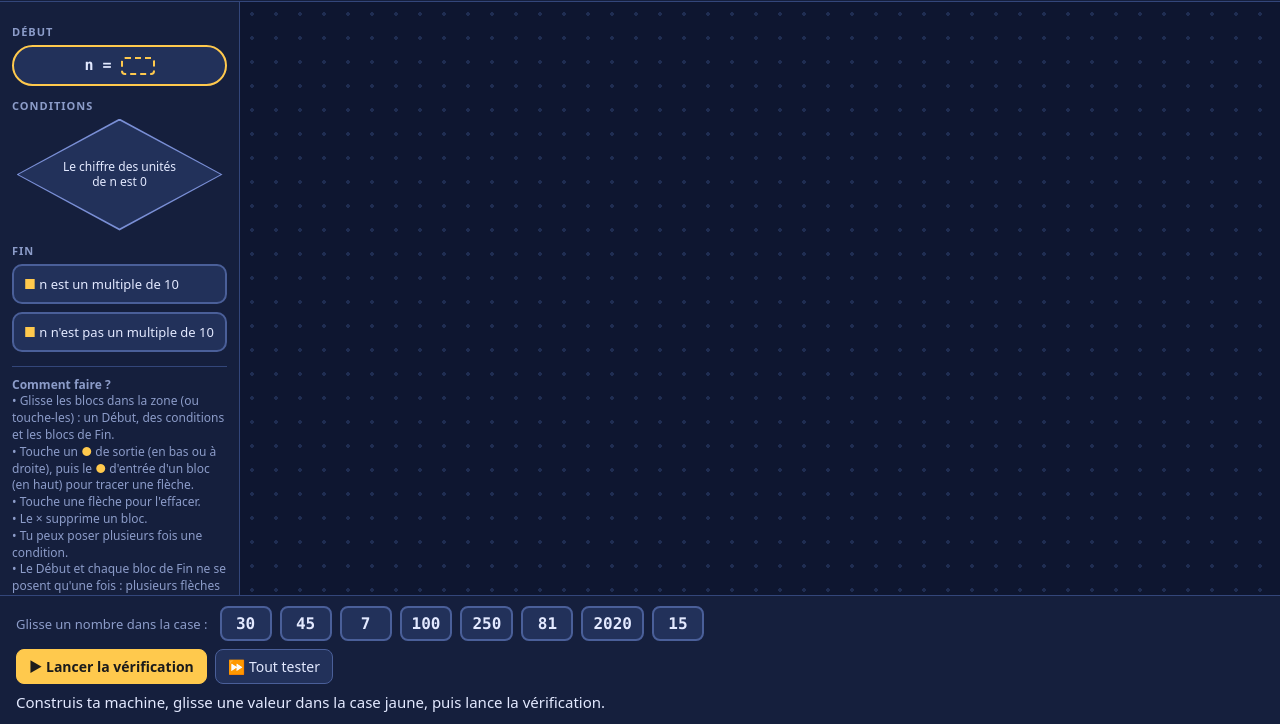
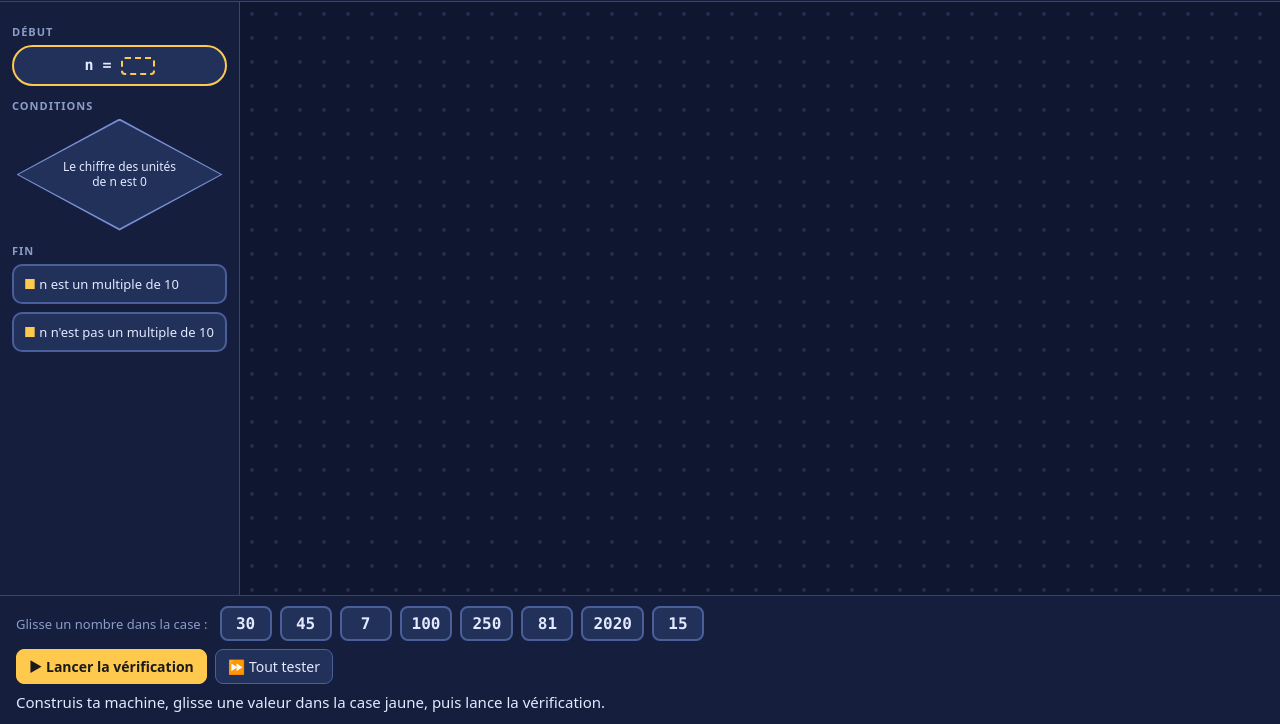
Before and after one commit to Dendentown/logimaths, a plain HTML site: page index.html in a window 1280 px wide. Shown: the part 76-800 px from the top of the page. Drawn offline with Linux system fonts and the light colour scheme.

Commit message:
Retire l'encadré « Comment faire »
Co-Authored-By: Claude Opus 5.5 <noreply@anthropic.com>
Claude-Session: https://claude.ai/code/session_01Cx6m8js7TBxMBwRD5dLRoi

```diff
--- a/index.html
+++ b/index.html
@@ -294,14 +294,6 @@ function chargerActivite(i){
   act.conditions.forEach(c => pal.appendChild(itemPalette("cond", c.key, c.texte)));
   pal.insertAdjacentHTML("beforeend", "<h3>Fin</h3>");
   act.sorties.forEach(s => pal.appendChild(itemPalette("out", s.key, s.texte)));
-  pal.insertAdjacentHTML("beforeend",
-    `<div class="aide"><b>Comment faire ?</b><br>
-     • Glisse les blocs dans la zone (ou touche-les) : un Début, des conditions et les blocs de Fin.<br>
-     • Touche un <span style="color:var(--accent)">●</span> de sortie (en bas ou à droite), puis le <span style="color:var(--accent)">●</span> d'entrée d'un bloc (en haut) pour tracer une flèche.<br>
-     • Touche une flèche pour l'effacer.<br>
-     • Le × supprime un bloc.<br>
-     • Tu peux poser plusieurs fois une condition.<br>
-     • Le Début et chaque bloc de Fin ne se posent qu'une fois : plusieurs flèches peuvent arriver sur la même Fin.</div>`);
   const nb = $("#nombres"); nb.innerHTML = "";
   act.nombres.forEach((v, i) => {
     const b = document.createElement("button");
```
